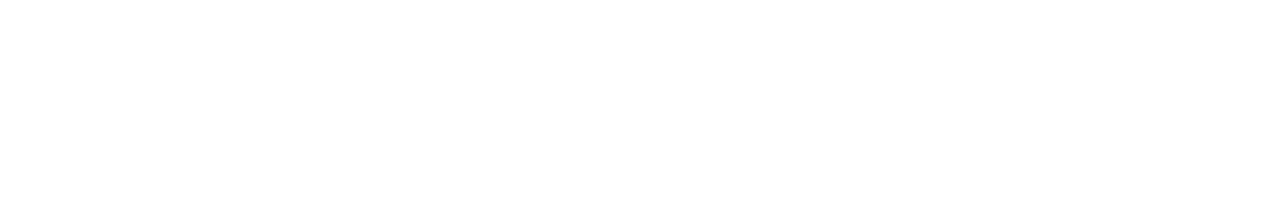
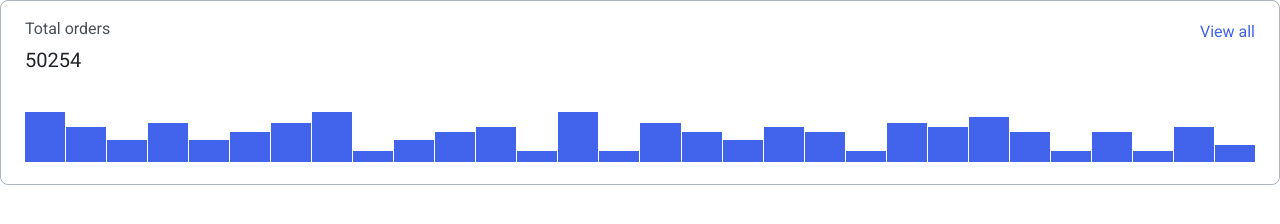
Before and after one commit to js-tasks-ru/htmlcss-20230911-4_frenky233, a website: page 04-lection2/01-histogram/index.html in a window 1280 px wide. Drawn offline with Linux system fonts and the light colour scheme.

Commit message:
1st commit

```diff
--- a/04-lection2/01-histogram/histogram.css
+++ b/04-lection2/01-histogram/histogram.css
@@ -0,0 +1,63 @@
+.container{
+	display: flex;
+	flex-direction: column;
+	justify-content: space-between;
+}
+
+.histogram{
+	box-sizing: border-box;
+	background-color: var(--white);
+	border: 1px solid var(--grey-3);
+	border-radius: 8px;
+	padding: 24px;
+	padding-top: 16px;
+	height: 185px;
+}
+
+.histogram__header{
+	display: flex;
+	justify-content: space-between;
+	align-items: center;
+}
+
+.histogram__title{
+	color: var(--text-secondary);
+	font-size: 16px;
+	line-height: 24px;
+	font-weight: normal;
+	margin: 0;
+	margin-bottom: 6px;
+}
+
+.histogram__url{
+	color: var(--url-primary);
+	text-decoration: none;
+	font-size: 16px;
+	line-height: 24px;
+	font-weight: normal;
+}
+
+.histogram__url:hover{
+	text-decoration: underline;
+}
+
+.histogram__counter{
+	color: var(--text-primary);
+	font-size: 20px;
+	line-height: 26px;
+	display: inline-block;
+	margin-bottom: 39px;
+}
+
+.histogram__bars{
+	display: flex;
+	height: 50px;
+	justify-content: stretch;;
+	align-items: flex-end;
+	gap: 1px;
+}
+
+.histogram__bar{
+	flex: 1 0 auto;
+	background-color: var(--primary);
+}
--- a/04-lection2/01-histogram/index.html
+++ b/04-lection2/01-histogram/index.html
@@ -2,10 +2,49 @@
 <!-- Страница с гистограммой -->
 <html lang="ru">
     <head>
+        <meta charset="utf-8">
         <link rel="stylesheet" href="../../assets/css/main.css">
         <link rel="stylesheet" href="./histogram.css">
     </head>
     <body>
-
+        <div class="histogram">
+            <div class="histogram__header">
+                <h1 class="histogram__title">Total orders</h1>
+                <a href="" class="histogram__url">View all</a>
+            </div>
+            <div class="histogram__counter font-Inter">50254</div>
+            <div class="histogram__bars">
+                <div class="histogram__bar" style="height: 100%;"></div>
+                <div class="histogram__bar" style="height: 70%;"></div>
+                <div class="histogram__bar" style="height: 44%;"></div>
+                <div class="histogram__bar" style="height: 78%;"></div>
+                <div class="histogram__bar" style="height: 44%;"></div>
+                <div class="histogram__bar" style="height: 60%;"></div>
+                <div class="histogram__bar" style="height: 78%;"></div>
+                <div class="histogram__bar" style="height: 100%;"></div>
+                <div class="histogram__bar" style="height: 22%;"></div>
+                <div class="histogram__bar" style="height: 44%;"></div>
+                <div class="histogram__bar" style="height: 60%;"></div>
+                <div class="histogram__bar" style="height: 70%;"></div>
+                <div class="histogram__bar" style="height: 22%;"></div>
+                <div class="histogram__bar" style="height: 100%;"></div>
+                <div class="histogram__bar" style="height: 22%;"></div>
+                <div class="histogram__bar" style="height: 78%;"></div>
+                <div class="histogram__bar" style="height: 60%;"></div>
+                <div class="histogram__bar" style="height: 44%;"></div>
+                <div class="histogram__bar" style="height: 70%;"></div>
+                <div class="histogram__bar" style="height: 60%;"></div>
+                <div class="histogram__bar" style="height: 22%;"></div>
+                <div class="histogram__bar" style="height: 78%;"></div>
+                <div class="histogram__bar" style="height: 70%;"></div>
+                <div class="histogram__bar" style="height: 90%;"></div>
+                <div class="histogram__bar" style="height: 60%;"></div>
+                <div class="histogram__bar" style="height: 22%;"></div>
+                <div class="histogram__bar" style="height: 60%;"></div>
+                <div class="histogram__bar" style="height: 22%;"></div>
+                <div class="histogram__bar" style="height: 70%;"></div>
+                <div class="histogram__bar" style="height: 34%;"></div>
+            </div>
+        </div>
     </body>
 </html>
--- a/assets/css/main.css
+++ b/assets/css/main.css
@@ -27,8 +27,13 @@
     --error: var(--red);
     --success: var(--blue);
 
-    --primary: var(--blue);
+    --primary: var(--blue-2);
     --secondary: var(--purple);
+
+    --text-primary: var(--black);
+    --text-secondary: var(--grey-4);
+
+    --url-primary: var(--blue-2);
 }
 
 body {
```
